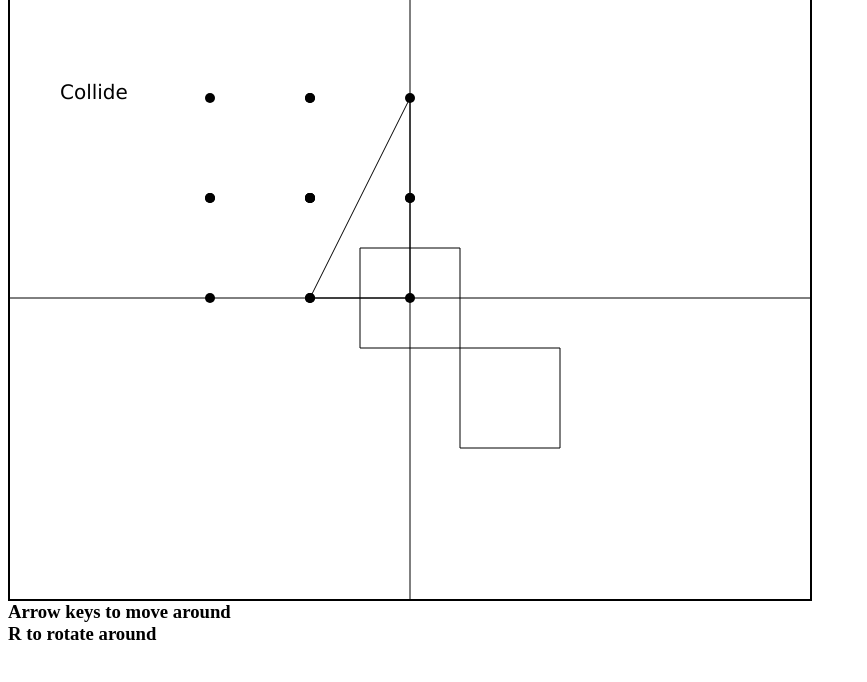
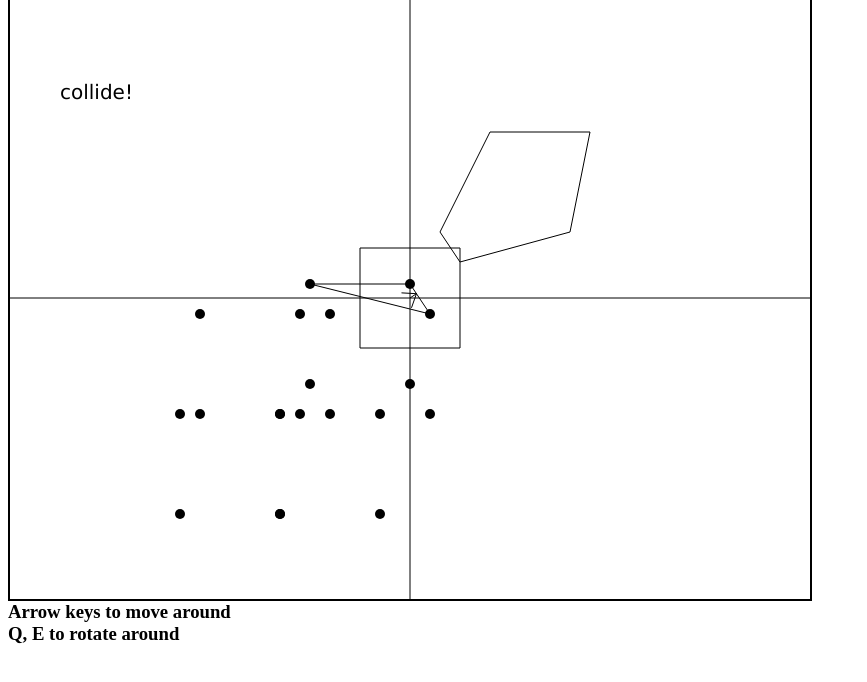
Before and after one commit to Sopiro/Physics, a plain HTML site: page index.html in a window 1280 px wide. Shown: the part 58-740 px from the top of the page, without its empty margins (0-867 px from the left). Drawn offline with Linux system fonts and the light colour scheme.

Commit message:
Implement EPA, visualize polytope

```diff
--- a/index.html
+++ b/index.html
@@ -23,7 +23,7 @@
 
     <div class="foot">
         <h3>Arrow keys to move around</h3>
-        <h3>R to rotate around</h3>
+        <h3>Q, E to rotate around</h3>
     </div>
 </body>
 
--- a/out/game.js
+++ b/out/game.js
@@ -1,4 +1,4 @@
-import { subPolygon, gjk } from "./pyhsics.js";
+import { subPolygon, detectCollision } from "./pyhsics.js";
 import { Vector2 } from "./math.js";
 import * as Input from "./input.js";
 import { Simplex } from "./simplex.js";
@@ -13,11 +13,10 @@ export class Game {
         this.time = 0;
         this.sp = new Simplex([new Vector2(200, 200), new Vector2(400, 400), new Vector2(500, 300)]);
         this.cursorPos = new Vector2(0, 0);
-        this.closest = new Vector2(0, 0);
         this.p = new Polygon([new Vector2(100, 100), new Vector2(100, 200), new Vector2(200, 200), new Vector2(200, 100)], true);
-        this.p2 = new Polygon([new Vector2(-50, -50), new Vector2(-50, 50), new Vector2(50, 50), new Vector2(50, -50)], true);
+        // this.p2 = new Polygon([new Vector2(-50, -50), new Vector2(-50, 50), new Vector2(50, 50), new Vector2(50, -50)], true);
         // this.p2 = new Polygon([new Vector2(-50, -50), new Vector2(0, 50), new Vector2(50, -50)], true);
-        // this.p2 = new Polygon([new Vector2(-30, -30), new Vector2(-50, 0), new Vector2(0, 100), new Vector2(100, 100), new Vector2(80, 0)], true);
+        this.p2 = new Polygon([new Vector2(-30, -30), new Vector2(-50, 0), new Vector2(0, 100), new Vector2(100, 100), new Vector2(80, 0)], true);
         this.p3 = subPolygon(this.p, this.p2);
         this.camera.translate(new Vector2(-width / 2.0, -height / 2.0));
     }
@@ -27,34 +26,32 @@ export class Game {
         const speed = delta * 500;
         const mx = Input.keys.ArrowLeft ? -1 : Input.keys.ArrowRight ? 1 : 0;
         const my = Input.keys.ArrowDown ? -1 : Input.keys.ArrowUp ? 1 : 0;
-        const mr = Input.keys.r ? 1 : 0;
+        let mr = Input.keys.e ? -1 : Input.keys.q ? 1 : 0;
         this.camera.translate(new Vector2(mx * speed, my * speed));
         this.cursorPos = new Vector2(Input.mouses.currX, this.height - Input.mouses.currY - 1);
         this.cursorPos = this.camera.getTransform().mulVector(this.cursorPos, 1);
         this.p.translate(new Vector2(mx * speed, my * speed));
-        this.p.rotate(mr * delta);
+        this.p.rotate(mr * delta * 2.5);
         // this.p2.rotate(delta);
-        this.p2.setPosition(new Vector2(100, -100));
+        this.p2.setPosition(new Vector2(100, 100));
         this.p3 = subPolygon(this.p, this.p2);
     }
     render() {
         this.r.setCameraTransform(this.camera.getCameraTransform());
         this.r.drawLine(-1000, 0, 1000, 0);
         this.r.drawLine(0, -1000, 0, 1000);
-        // this.r.drawVectorP(this.camera._translation, this.cursorPos.addV(this.camera._translation));
+        // this.r.drawVectorP(new Vector2(), this.cursorPos);
         // this.r.log(this.cursorPos.x + ", " + this.cursorPos.y);
         this.r.drawPolygon(this.p);
         this.r.drawPolygon(this.p2);
         this.r.drawPolygon(this.p3, true);
-        let res = gjk(this.p, this.p2);
+        let res = detectCollision(this.p, this.p2, this.r);
         // this.r.drawCircleV(res, 7);
         if (res.collide) {
-            this.r.log("Collide");
-            this.r.drawSimplex(res.simplex);
+            this.r.log("collide!");
+            this.r.drawVectorP(new Vector2(), res.collisionNormal.mulS(res.penetrationDepth));
+            // this.p.translate(res.collisionNormal!.mulS(-res.penetrationDepth!));
+            // this.camera.translate(res.collisionNormal!.mulS(-res.penetrationDepth!));
         }
-        // if (res.getClosest(new Vector2()).result.fixed().equals(new Vector2()))
-        // {
-        //     this.r.log("Collide!");
-        // }
     }
 }
--- a/out/math.js
+++ b/out/math.js
@@ -16,6 +16,10 @@ export class Vector2 {
     }
     fixed() {
         return new Vector2(Math.round(this.x * 1e9) / 1e9, Math.round(this.y * 1e9) / 1e9);
+    }
+    invert() {
+        this.x *= -1;
+        this.y *= -1;
     }
     normalize() {
         const len = this.getLength();
@@ -96,6 +100,11 @@ export class Vector3 {
             return this.divS(len);
         else
             return this;
+    }
+    invert() {
+        this.x *= -1;
+        this.y *= -1;
+        this.z *= -1;
     }
     getLength() {
         return Math.sqrt(this.x * this.x + this.y * this.y + this.z * this.z);
--- /dev/null
+++ b/out/polytope.js
@@ -0,0 +1,34 @@
+import { Vector2 } from "./math.js";
+export class Polytope {
+    constructor(simplex) {
+        if (simplex.count != 3)
+            throw "Input simplex isn't a triangle";
+        this.vertices = [simplex.vertices[0].copy(), simplex.vertices[1].copy(), simplex.vertices[2].copy(),];
+    }
+    get count() {
+        return this.vertices.length;
+    }
+    getClosestEdge() {
+        let minIndex = 0;
+        let minDistance = Infinity;
+        let minNormal = new Vector2();
+        for (let i = 0; i < this.count; i++) {
+            let j = (i + 1) % this.count;
+            let vertexI = this.vertices[i];
+            let vertexJ = this.vertices[j];
+            let edge = vertexJ.subV(vertexI);
+            let normal = new Vector2(-edge.y, edge.x).normalized();
+            let distance = normal.dot(vertexI);
+            if (distance < 0) {
+                distance *= -1;
+                normal.invert();
+            }
+            if (distance < minDistance) {
+                minDistance = distance;
+                minNormal = normal;
+                minIndex = i;
+            }
+        }
+        return { index: minIndex, distance: minDistance, normal: minNormal };
+    }
+}
--- a/out/pyhsics.js
+++ b/out/pyhsics.js
@@ -1,5 +1,6 @@
 import { toFixed, Vector2 } from "./math.js";
 import { Polygon } from "./polygon.js";
+import { Polytope } from "./polytope.js";
 import { Simplex } from "./simplex.js";
 export function subPolygon(p1, p2) {
     let res = [];
@@ -35,7 +36,7 @@ export function csoSupport(p1, p2, dir) {
     return supportP1.subV(supportP2);
 }
 const MAX_ITERATION = 10;
-export function gjk(p1, p2) {
+function gjk(p1, p2) {
     const origin = new Vector2(0, 0);
     let simplex = new Simplex();
     let dir = new Vector2(1, 0); // Random initial direction
@@ -71,11 +72,44 @@ export function gjk(p1, p2) {
         else
             simplex.addVertex(supportPoint);
     }
-    // throw "asd";
     if (k >= MAX_ITERATION)
         throw "Exceed max iteration";
     result.simplex = simplex;
     return result;
 }
-export function epa(p1, p2, polytope) {
+const TOLERANCE = 0.001;
+function epa(p1, p2, gjkResult, r) {
+    let polytope = new Polytope(gjkResult);
+    while (true) {
+        let closestEdge = polytope.getClosestEdge();
+        let supportPoint = csoSupport(p1, p2, closestEdge.normal);
+        let newDistance = closestEdge.normal.dot(supportPoint);
+        if (Math.abs(closestEdge.distance - newDistance) > TOLERANCE) {
+            // Insert the support vertex so that it expands our polytope
+            polytope.vertices.splice(closestEdge.index + 1, 0, supportPoint);
+        }
+        else {
+            // Visualizing result polytope
+            for (let i = 0; i < polytope.count; i++)
+                r.drawLineV(polytope.vertices[i], polytope.vertices[(i + 1) % polytope.count]);
+            return {
+                penetrationDepth: closestEdge.distance,
+                collisionNormal: closestEdge.normal
+            };
+        }
+    }
 }
+export function detectCollision(p1, p2, r) {
+    const gjkResult = gjk(p1, p2);
+    if (gjkResult.simplex.count != 3) {
+        return { collide: false };
+    }
+    else {
+        const epaResult = epa(p1, p2, gjkResult.simplex, r);
+        return {
+            collide: true,
+            penetrationDepth: epaResult.penetrationDepth,
+            collisionNormal: epaResult.collisionNormal
+        };
+    }
+}
--- a/out/renderer.js
+++ b/out/renderer.js
@@ -72,14 +72,12 @@ export class Renderer {
     }
     // Draw vector from point p toward direction v
     drawVector(p, v, arrowSize = 3) {
-        let tp = this.cameraTransform.mulVector(this.modelTransform.mulVector(p, 1), 1);
-        let tv = this.cameraTransform.mulVector(this.modelTransform.mulVector(v, 0), 0);
-        this.drawLine(tp.x, tp.y, tp.x + tv.x, tp.y + tv.y);
-        let n = new Vector2(-tv.y, tv.x).normalized().mulS(3 * arrowSize);
-        const nv = tv.normalized();
+        this.drawLine(p.x, p.y, p.x + v.x, p.y + v.y);
+        let n = new Vector2(-v.y, v.x).normalized().mulS(3 * arrowSize);
+        const nv = v.normalized();
         arrowSize *= 4;
-        this.drawLine(tp.x + tv.x + n.x - nv.x * arrowSize, tp.y + tv.y + n.y - nv.y * arrowSize, tp.x + tv.x, tp.y + tv.y);
-        this.drawLine(tp.x + tv.x - n.x - nv.x * arrowSize, tp.y + tv.y - n.y - nv.y * arrowSize, tp.x + tv.x, tp.y + tv.y);
+        this.drawLine(p.x + v.x + n.x - nv.x * arrowSize, p.y + v.y + n.y - nv.y * arrowSize, p.x + v.x, p.y + v.y);
+        this.drawLine(p.x + v.x - n.x - nv.x * arrowSize, p.y + v.y - n.y - nv.y * arrowSize, p.x + v.x, p.y + v.y);
     }
     // Draw p1 to p2 vector
     drawVectorP(p1, p2, arrowSize = 3) {
--- a/out/simplex.js
+++ b/out/simplex.js
@@ -87,10 +87,6 @@ export class Simplex {
         this.vertices.push(vertex);
         this.count++;
     }
-    removeVertex(index) {
-        this.vertices.splice(index, 1);
-        this.count--;
-    }
     // Return true if this simplex contains input vertex
     containsVertex(vertex) {
         for (let i = 0; i < this.count; i++) {
--- /dev/null
+++ b/src/polytope.ts
@@ -0,0 +1,59 @@
+import { Vector2 } from "./math.js";
+import { Simplex } from "./simplex.js";
+
+export interface ClosestEdgeInfo
+{
+    index: number;
+    distance: number;
+    normal: Vector2;
+}
+
+export class Polytope
+{
+    public readonly vertices: Vector2[];
+
+    constructor(simplex: Simplex)
+    {
+        if (simplex.count != 3) throw "Input simplex isn't a triangle";
+        this.vertices = [simplex.vertices[0].copy(), simplex.vertices[1].copy(), simplex.vertices[2].copy(),];
+    }
+
+    public get count() : number {
+        return this.vertices.length;
+    }
+
+    getClosestEdge(): ClosestEdgeInfo
+    {
+        let minIndex = 0;
+        let minDistance = Infinity;
+        let minNormal = new Vector2();
+
+        for (let i = 0; i < this.count; i++)
+        {
+            let j = (i + 1) % this.count;
+
+            let vertexI = this.vertices[i];
+            let vertexJ = this.vertices[j];
+
+            let edge = vertexJ.subV(vertexI);
+
+            let normal = new Vector2(-edge.y, edge.x).normalized();
+            let distance = normal.dot(vertexI);
+
+            if (distance < 0)
+            {
+                distance *= -1;
+                normal.invert();
+            }
+
+            if (distance < minDistance)
+            {
+                minDistance = distance;
+                minNormal = normal;
+                minIndex = i;
+            }
+        }
+
+        return { index: minIndex, distance: minDistance, normal: minNormal };
+    }
+}
--- a/src/simplex.ts
+++ b/src/simplex.ts
@@ -126,12 +126,6 @@ export class Simplex
         this.count++;
     }
 
-    removeVertex(index: number): void
-    {
-        this.vertices.splice(index, 1);
-        this.count--;
-    }
-
     // Return true if this simplex contains input vertex
     containsVertex(vertex: Vector2): boolean
     {
```
Also changed, not shown: src/game.ts (+12 -18 lines), src/math.ts (+13 -0 lines), src/pyhsics.ts (+63 -4 lines), src/renderer.ts (+5 -8 lines).
